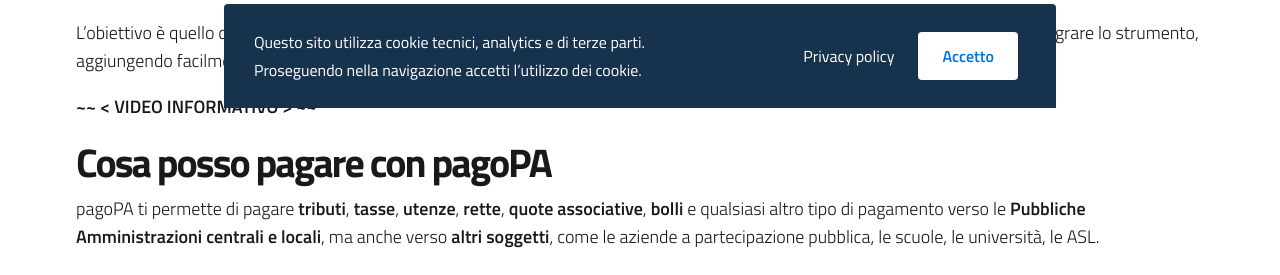
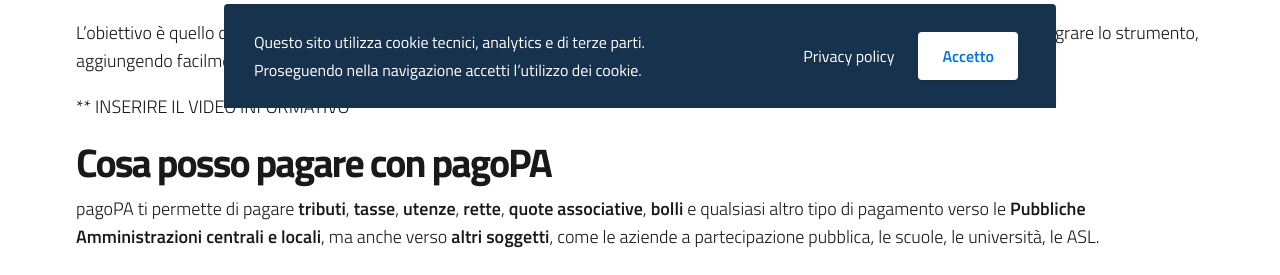
Before and after one commit to pagopa/site-pagopa.gov.it, a Jekyll site: the page built from it/cos-e-pago-pa.md, in a window 1280 px wide. Shown: the part 792-1067 px from the top of the page. Built offline with Jekyll 4.4.1, drawn with Linux system fonts in a browser that asks for light colours.

Commit message:
Update cos-e-pago-pa.md

```diff
--- a/it/cos-e-pago-pa.md
+++ b/it/cos-e-pago-pa.md
@@ -23,7 +23,7 @@
 L’obiettivo è quello di permettere al cittadino di scegliere metodi di pagamento moderni, a minima frizione, e al mercato di poter integrare lo strumento, aggiungendo facilmente nuovi strumenti di pagamento innovativi, rendendo il sistema più aperto e flessibile.
 
 
-**~~ < VIDEO INFORMATIVO > ~~**
+** INSERIRE IL VIDEO INFORMATIVO **
 
 ## Cosa posso pagare con pagoPA
 pagoPA ti permette di pagare **tributi**, **tasse**, **utenze**, **rette**, **quote associative**, **bolli** e qualsiasi altro tipo di pagamento verso le **Pubbliche Amministrazioni centrali e locali**, ma anche verso **altri soggetti**, come le aziende a partecipazione pubblica, le scuole, le università, le ASL.
```
